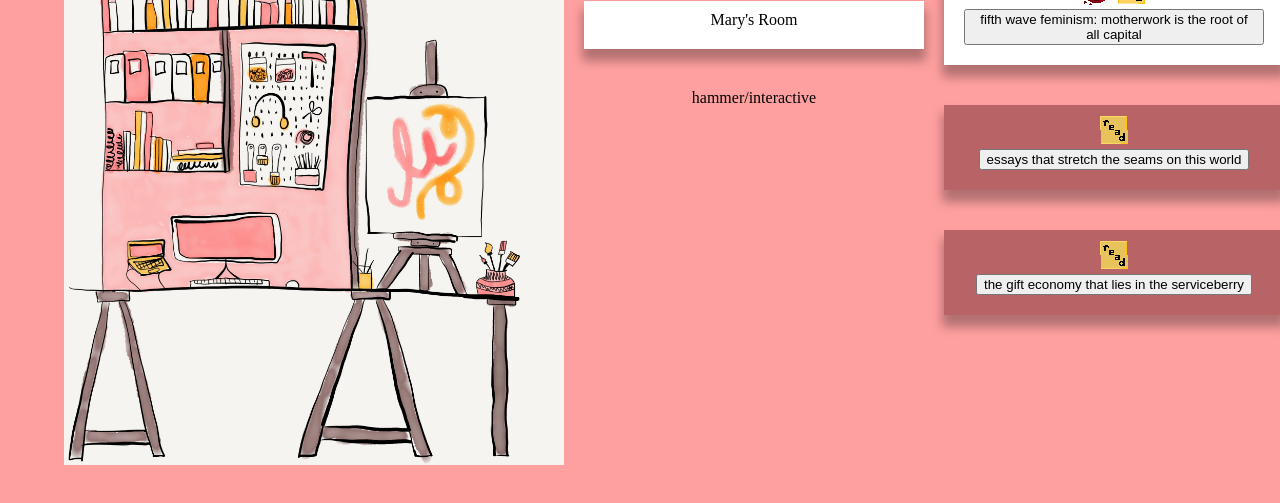
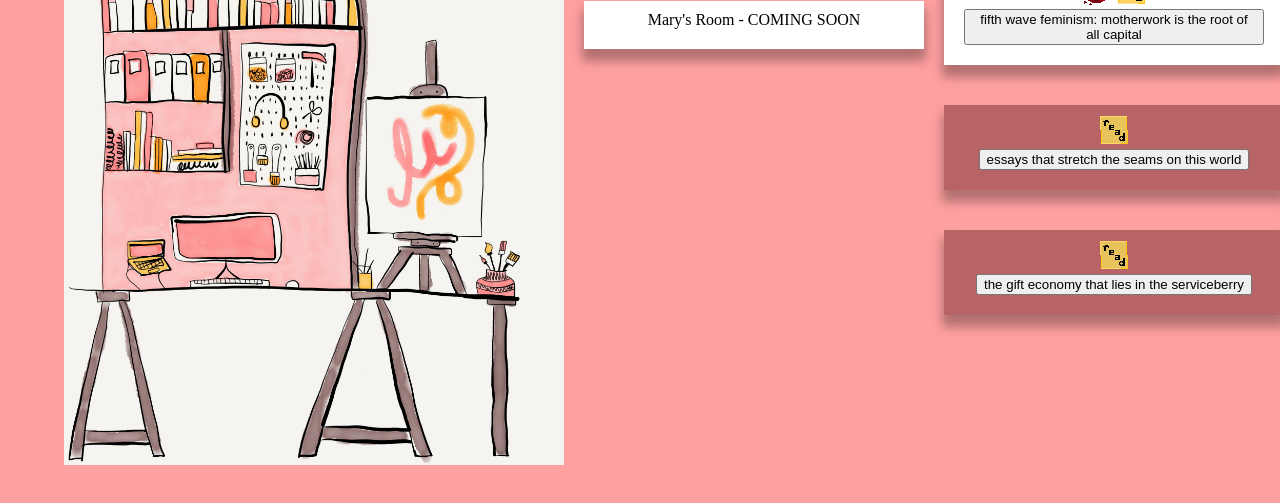
Before and after one commit to mck-afk/abode, a plain HTML site: page 1_TheAtelier.html in a window 1280 px wide. Shown: the part 193-696 px from the top of the page. Drawn offline with Linux system fonts and the light colour scheme.

Commit message:
debugging background colour

```diff
--- a/1_TheAtelier.html
+++ b/1_TheAtelier.html
@@ -53,9 +53,8 @@
             <img src="Assets/1_red_candle.gif" alt="red candle gif">
             <div class="messages">
                 <div class="message">
-                    <p>Mary's Room</p>
+                    <p>Mary's Room - COMING SOON</p>
                 </div>
-                <p> hammer/interactive</p>
                 <!-- Falling confetti:
                 https://codepen.io/sadness97/pen/mdOXzNW?editors=1100
                 -->
--- a/index.js
+++ b/index.js
@@ -3,7 +3,7 @@ const roomColors = {
     "6_TheArboretum.html": "#d9b8ff",
     "5_TheAuditorium.html": "#b8e3ff",
     "1_TheAtelier.html": "#ffa0a0",
-    "0_TheAntechamber.html": "#fbb8ff",
+    "https://annas-abode.net/0_TheAntechamber": "#fbb8ff",
     "4_TheAtrium.html": "#98dc9b",
     "2_TheAlcove.html": "#ffb169",
     "3_TheApothecary.html": "#ffd861"
```
